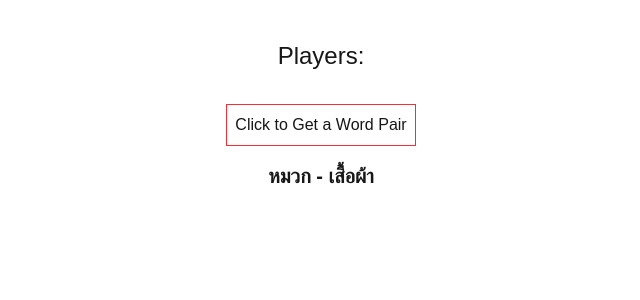
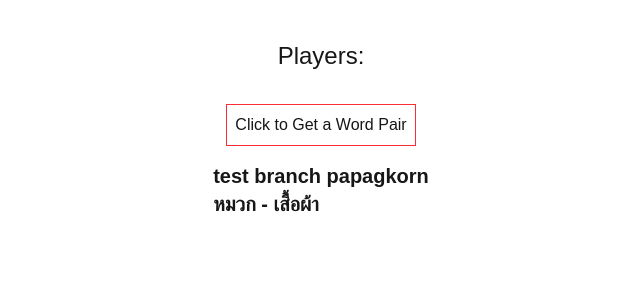
Before and after one commit to JatenipatChanapisitthi/Real-or-FaKe-game, a Next.js app: page /game in a window 1280 px wide. Both pictures are taken after a click on the button "Click to Get a Word Pair". Shown: the top 300 px of the page, without its empty margins (319-959 px from the left). Built offline with nearby package versions, Linux system fonts and the light colour scheme.

Commit message:
test tah branch

```diff
--- a/src/app/game/page.tsx
+++ b/src/app/game/page.tsx
@@ -31,6 +31,7 @@ export default function GamePage() {
 
       {randomIndex !== null && (
         <div className="text-xl font-semibold">
+          <h1>test branch papagkorn</h1>
           {chameleon.pairs[randomIndex][0]} - {chameleon.pairs[randomIndex][1]}
         </div>
       )}
```
